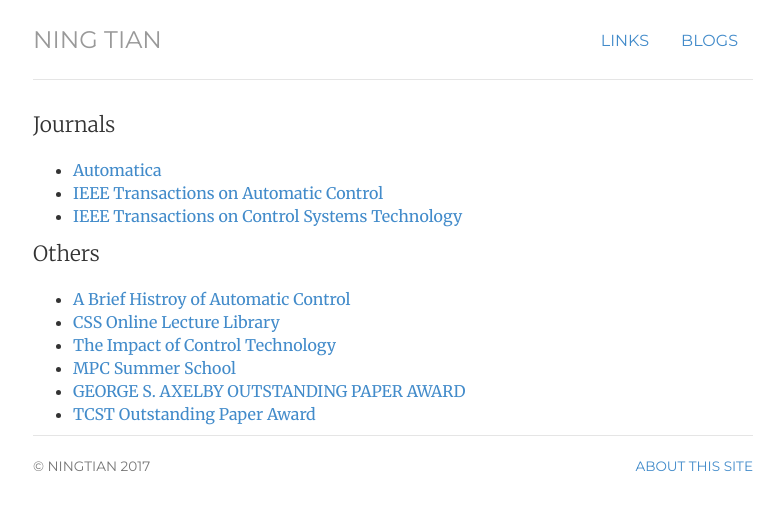
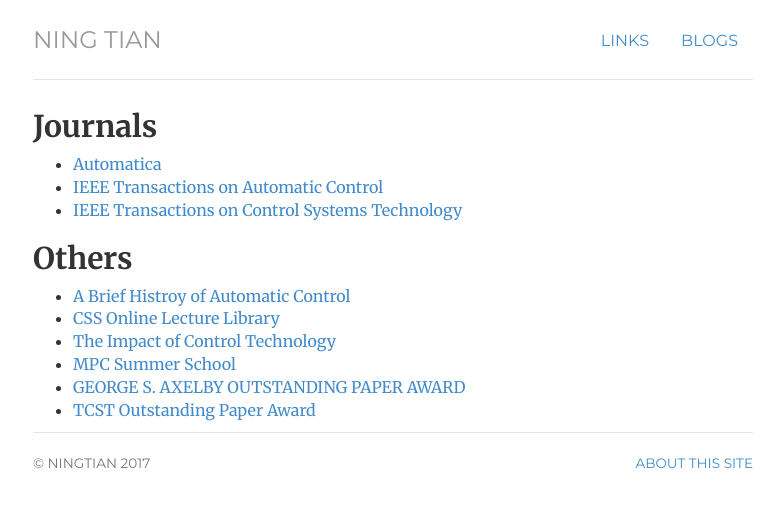
Before and after one commit to ningtian/ningtian.github.io, a Jekyll site: the page built from links/index.html, in a window 1280 px wide. Shown: the top 510 px of the page, without its empty margins (247-1031 px from the left). Built offline with Jekyll 4.4.1, drawn with Linux system fonts in a browser that asks for light colours.

Commit message:
Update index.html

```diff
--- a/links/index.html
+++ b/links/index.html
@@ -12,9 +12,9 @@
 	<!--<a href="/files/Ning-CV-2015.pdf" class="btn btn-default pull-right" title="Download CV as PDF">Download CV</a>-->
 	<div itemscope itemtype="http://data-vocabulary.org/Person">
 
-	<p class="lead"><span itemprop="name">Journals</span></p>
+	<!--<p class="lead"><span itemprop="name">Journals</span></p> -->
 		<!--<p><strong>Journals</strong></p>-->
-		<!--<h3>Journals</h3>-->
+		<h2>Journals</h2>
 	<ul>
 
 		<li><a href="http://www.sciencedirect.com/science/journal/00051098">Automatica</a> </li>
@@ -35,15 +35,12 @@
 
 
 	<!--<div itemscope itemtype="http://data-vocabulary.org/Person"> -->
-	<div class="col-sm-12">
 
 
-	</div>
 
-
-	<p class="lead"><span itemprop="name">Others</span></p>
+	<!--<p class="lead"><span itemprop="name">Others</span></p>-->
 			<!--<p><strong>Others</strong></p>-->
-	<!--<h3>Others</h3>-->
+	<h2>Others</h2>
 
 	<ul>
 
```
